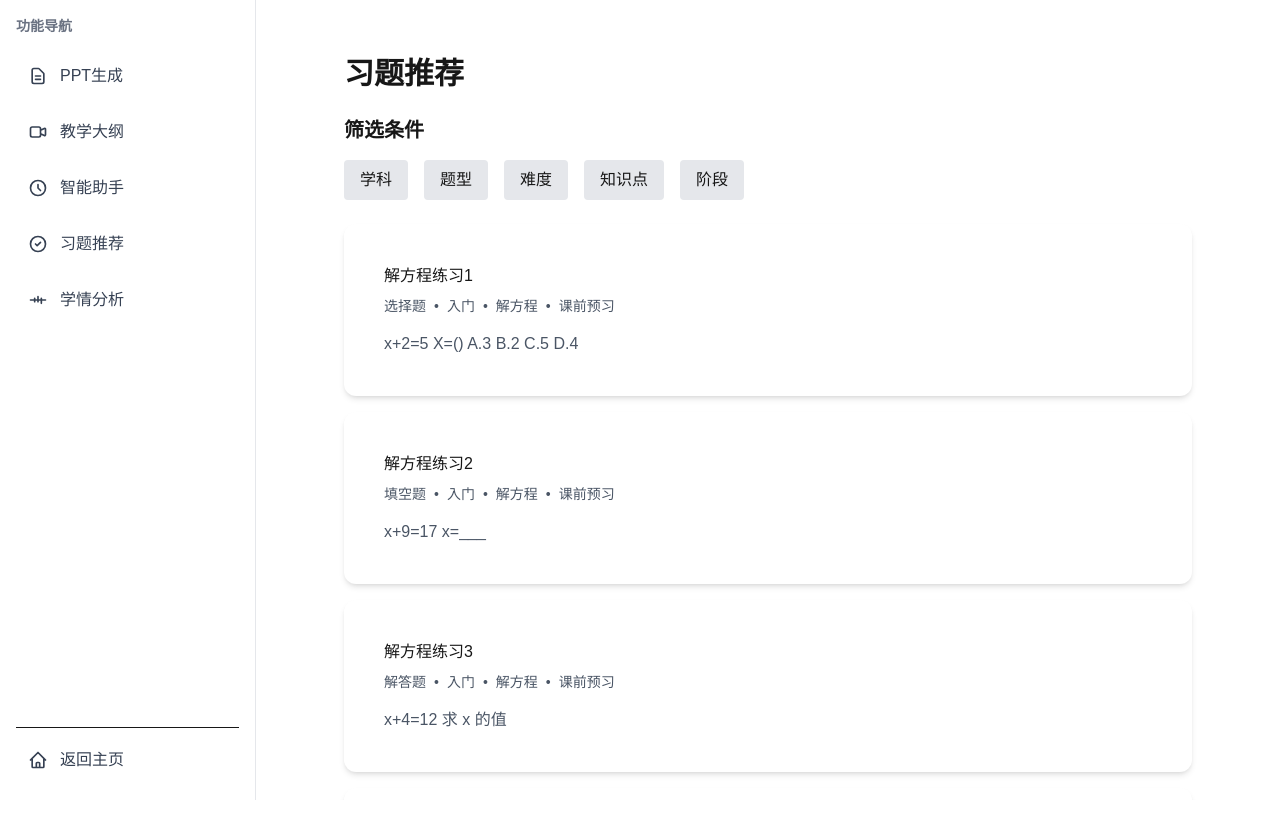
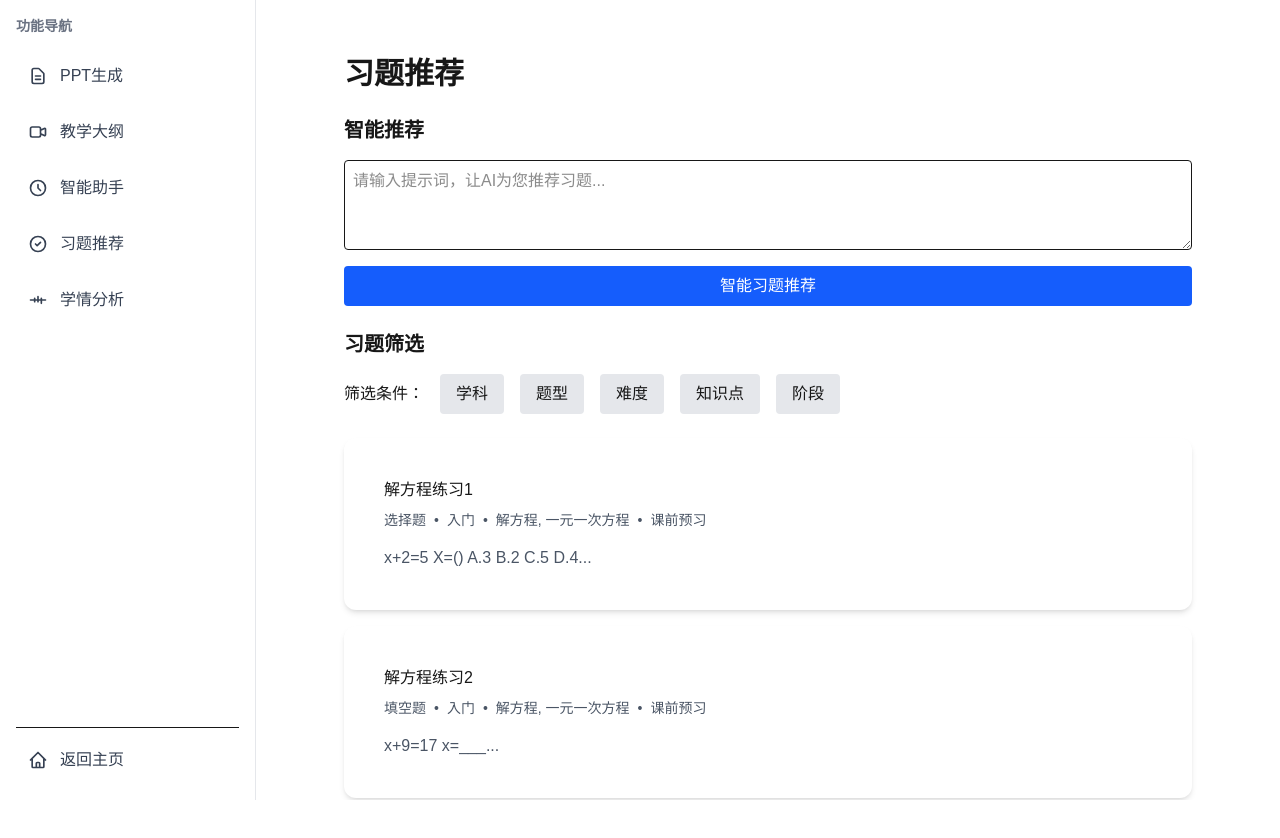
Before and after one commit to Aliancn/teachflow, a Next.js app: page /dashboard/exercise in a window 1280 px wide. Shown: the top 838 px of the page. Built offline with nearby package versions, Linux system fonts and the light colour scheme; what @next/env would draw is missing.

Commit message:
实现习题推荐的手动筛选功能

```diff
--- a/public/mathProblems.json
+++ b/public/mathProblems.json
@@ -2,7 +2,7 @@
   {
     "学科": "数学",
     "标题": "解方程练习1",
-    "知识点": "解方程",
+    "知识点": ["解方程", "一元一次方程"],
     "难度": "入门",
     "阶段": "课前预习",
     "题型": "选择题",
@@ -12,7 +12,7 @@
   {
     "学科": "数学",
     "标题": "解方程练习2",
-    "知识点": "解方程",
+    "知识点": ["解方程", "一元一次方程"],
     "难度": "入门",
     "阶段": "课前预习",
     "题型": "填空题",
@@ -22,7 +22,7 @@
   {
     "学科": "数学",
     "标题": "解方程练习3",
-    "知识点": "解方程",
+    "知识点": ["解方程", "一元一次方程"],
     "难度": "入门",
     "阶段": "课前预习",
     "题型": "解答题",
@@ -32,7 +32,7 @@
   {
     "学科": "数学",
     "标题": "解方程练习4",
-    "知识点": "解方程",
+    "知识点": ["解方程", "一元一次方程"],
     "难度": "简单",
     "阶段": "承前启后",
     "题型": "选择题",
@@ -42,7 +42,7 @@
   {
     "学科": "数学",
     "标题": "解方程练习5",
-    "知识点": "解方程",
+    "知识点": ["解方程", "一元一次方程"],
     "难度": "简单",
     "阶段": "承前启后",
     "题型": "填空题",
@@ -52,7 +52,7 @@
   {
     "学科": "数学",
     "标题": "解方程练习6",
-    "知识点": "解方程",
+    "知识点": ["解方程", "一元一次方程"],
     "难度": "简单",
     "阶段": "承前启后",
     "题型": "解答题",
@@ -62,7 +62,7 @@
   {
     "学科": "数学",
     "标题": "解方程练习7",
-    "知识点": "解方程",
+    "知识点": ["解方程", "一元一次方程"],
     "难度": "简单",
     "阶段": "承前启后",
     "题型": "解答题",
@@ -72,7 +72,7 @@
   {
     "学科": "数学",
     "标题": "解方程练习8",
-    "知识点": "解方程",
+    "知识点": ["解方程", "一元一次方程"],
     "难度": "普通",
     "阶段": "随堂检测",
     "题型": "选择题",
@@ -82,7 +82,7 @@
   {
     "学科": "数学",
     "标题": "解方程练习9",
-    "知识点": "解方程",
+    "知识点": ["解方程", "一元一次方程"],
     "难度": "普通",
     "阶段": "随堂检测",
     "题型": "填空题",
@@ -92,7 +92,7 @@
   {
     "学科": "数学",
     "标题": "解方程练习10",
-    "知识点": "解方程",
+    "知识点": ["解方程", "一元一次方程"],
     "难度": "普通",
     "阶段": "随堂检测",
     "题型": "解答题",
@@ -102,7 +102,7 @@
   {
     "学科": "数学",
     "标题": "解方程练习11",
-    "知识点": "解方程",
+    "知识点": ["解方程", "一元一次方程"],
     "难度": "困难",
     "阶段": "复习巩固",
     "题型": "选择题",
@@ -112,7 +112,7 @@
   {
     "学科": "数学",
     "标题": "解方程练习12",
-    "知识点": "解方程",
+    "知识点": ["解方程", "一元一次方程"],
     "难度": "困难",
     "阶段": "复习巩固",
     "题型": "填空题",
@@ -122,7 +122,7 @@
   {
     "学科": "数学",
     "标题": "解方程练习13",
-    "知识点": "解方程",
+    "知识点": ["解方程", "一元一次方程"],
     "难度": "困难",
     "阶段": "复习巩固",
     "题型": "解答题",
@@ -132,7 +132,7 @@
   {
     "学科": "数学",
     "标题": "解方程练习14",
-    "知识点": "解方程",
+    "知识点": ["解方程", "一元一次方程"],
     "难度": "困难",
     "阶段": "复习巩固",
     "题型": "解答题",
@@ -142,7 +142,7 @@
   {
     "学科": "数学",
     "标题": "解方程练习15",
-    "知识点": "解方程",
+    "知识点": ["解方程", "分式方程"],
     "难度": "竞赛",
     "阶段": "竞赛",
     "题型": "选择题",
@@ -152,7 +152,7 @@
   {
     "学科": "数学",
     "标题": "解方程练习16",
-    "知识点": "解方程",
+    "知识点": ["解方程", "分式方程"],
     "难度": "竞赛",
     "阶段": "竞赛",
     "题型": "填空题",
@@ -162,7 +162,7 @@
   {
     "学科": "数学",
     "标题": "解方程练习17",
-    "知识点": "解方程",
+    "知识点": ["解方程", "分式方程"],
     "难度": "竞赛",
     "阶段": "竞赛",
     "题型": "填空题",
@@ -172,7 +172,7 @@
   {
     "学科": "数学",
     "标题": "解方程练习18",
-    "知识点": "解方程",
+    "知识点": ["解方程", "分式方程"],
     "难度": "竞赛",
     "阶段": "竞赛",
     "题型": "解答题",
--- a/src/app/dashboard/analysis/page.tsx
+++ b/src/app/dashboard/analysis/page.tsx
@@ -124,7 +124,7 @@ export default function CourseSelectionPage() {
           <div className="relative mb-4">
             {/* “个人学情”按钮 */}
             <button
-              className="px-4 py-2 bg-blue-600 text-white rounded"
+              className="px-4 py-2 bg-blue-600 text-white rounded hover:bg-blue-700"
               onClick={() => {
                 setDropdownVisible(!isDropdownVisible);
                 setShowOverallAnalysis(false);
@@ -140,8 +140,7 @@ export default function CourseSelectionPage() {
                 {selectedCourseData?.students.map((student, index) => (
                   <div
                     key={index}
-                    className={`px-4 py-2 cursor-pointer ${
-                      index === selectedStudentIndex ? "bg-blue-600 text-white" : "hover:bg-gray-200"
+                    className={`px-4 py-2 cursor-pointer ${index === selectedStudentIndex ? "bg-blue-600 text-white" : "hover:bg-gray-200"
                       }`}
                     onClick={() => {
                       setSelectedStudentIndex(index); // 更新选中的学生
@@ -156,7 +155,7 @@ export default function CourseSelectionPage() {
 
             {/* “整体学情”按钮 */}
             <button
-              className="ml-8 px-4 py-2 bg-blue-600 text-white rounded"
+              className="ml-8 px-4 py-2 bg-blue-600 text-white rounded hover:bg-blue-700"
               onClick={() => {
                 setShowOverallAnalysis(true); // 切换到整体学情
                 setDropdownVisible(false); // 隐藏下拉菜单
@@ -421,14 +420,23 @@ export default function CourseSelectionPage() {
             </>
           )}
 
-
-          {/* 返回按钮 */}
+          {/* 返回按钮和智能习题推荐按钮 */}
+          <div className="mt-4 flex space-x-4">
             <button
-            className="mt-4 px-4 py-2 bg-blue-600 text-white rounded hover:bg-blue-600"
+              className="px-4 py-2 bg-blue-600 text-white rounded hover:bg-blue-700"
               onClick={() => setSelectedCourse(null)}
             >
               返回科目选择
             </button>
+            <button
+              className="px-4 py-2 bg-blue-600 text-white rounded hover:bg-blue-700"
+              onClick={() => {
+                window.location.href = "/dashboard/exercise";
+              }}
+            >
+              智能习题推荐
+            </button>
+          </div>
         </div>
       )}
     </div>
--- a/src/app/dashboard/exercise/page.tsx
+++ b/src/app/dashboard/exercise/page.tsx
@@ -8,6 +8,11 @@ export default function ExercisePage() {
   const searchParams = useSearchParams();
   const [selectedProblem, setSelectedProblem] = useState<number | null>(null);
   const [problems, setProblems] = useState<any[]>([]);
+  const [knowledgePoints, setKnowledgePoints] = useState<string[]>([]); // 动态知识点
+  const [subjects, setSubjects] = useState<string[]>([]); // 动态学科
+  const [types, setTypes] = useState<string[]>([]); // 动态题型
+  const [difficulties, setDifficulties] = useState<string[]>([]); // 动态难度
+  const [stages, setStages] = useState<string[]>([]); // 动态阶段
   const [selectedFilters, setSelectedFilters] = useState<{
     subject: string[];
     type: string[];
@@ -27,13 +32,24 @@ export default function ExercisePage() {
 
   // 获取 JSON 数据
   useEffect(() => {
-    fetch("/mathProblems.json")
-      .then(response => response.json())
-      .then(data => {
-        const formattedProblems = data.map((problem: any) => ({
+    const fetchProblems = async () => {
+      try {
+        const [mathResponse, englishResponse] = await Promise.all([
+          fetch("/mathProblems.json"),
+          fetch("/englishProblems.json"),
+        ]);
+        const [mathData, englishData] = await Promise.all([
+          mathResponse.json(),
+          englishResponse.json(),
+        ]);
+
+        // 合并两个数据集
+        const combinedData = [...mathData, ...englishData];
+
+        const formattedProblems = combinedData.map((problem: any) => ({
           title: problem["标题"],
           subject: problem["学科"],
-          knowledgePoint: problem["知识点"],
+          knowledgePoint: problem["知识点"], // 支持多个知识点（数组）
           difficulty: problem["难度"],
           stage: problem["阶段"],
           type: problem["题型"],
@@ -41,8 +57,28 @@ export default function ExercisePage() {
           answer: problem["答案"],
         }));
         setProblems(formattedProblems);
-      })
-      .catch(error => console.error("获取数据失败:", error));
+
+        // 动态提取属性值
+        const uniqueSubjects = Array.from(new Set(combinedData.map((problem: any) => problem["学科"])));
+        const uniqueTypes = Array.from(new Set(combinedData.map((problem: any) => problem["题型"])));
+        const uniqueDifficulties = Array.from(new Set(combinedData.map((problem: any) => problem["难度"])));
+        const uniqueStages = Array.from(new Set(combinedData.map((problem: any) => problem["阶段"])));
+        const uniqueKnowledgePoints = Array.from(
+          new Set(combinedData.flatMap((problem: any) => problem["知识点"])) // 展平知识点数组
+        );
+
+        // 设置动态属性值
+        setSubjects(uniqueSubjects);
+        setTypes(uniqueTypes);
+        setDifficulties(uniqueDifficulties);
+        setStages(uniqueStages);
+        setKnowledgePoints(uniqueKnowledgePoints as string[]);
+      } catch (error) {
+        console.error("获取数据失败:", error);
+      }
+    };
+
+    fetchProblems();
   }, []);
 
   // 更新筛选条件
@@ -62,7 +98,8 @@ export default function ExercisePage() {
       (selectedFilters.subject.length === 0 || selectedFilters.subject.includes(problem.subject)) &&
       (selectedFilters.type.length === 0 || selectedFilters.type.includes(problem.type)) &&
       (selectedFilters.difficulty.length === 0 || selectedFilters.difficulty.includes(problem.difficulty)) &&
-      (selectedFilters.knowledgePoint.length === 0 || selectedFilters.knowledgePoint.includes(problem.knowledgePoint)) &&
+      (selectedFilters.knowledgePoint.length === 0 ||
+        selectedFilters.knowledgePoint.some(knowledge => problem.knowledgePoint.includes(knowledge))) && // 检查知识点是否匹配
       (selectedFilters.stage.length === 0 || selectedFilters.stage.includes(problem.stage))
     );
   });
@@ -87,22 +124,38 @@ export default function ExercisePage() {
     <div className="p-6 max-w-4xl mx-auto">
       <h1 className="text-3xl font-bold mb-6">习题推荐</h1>
 
+      {/* 智能推荐 */}
+      <div className="mb-6">
+        <h2 className="text-xl font-semibold mb-4">智能推荐</h2>
+        <div className="flex flex-col gap-4">
+          <textarea
+            className="w-full p-2 border rounded"
+            placeholder="请输入提示词，让AI为您推荐习题..."
+            rows={3}
+          ></textarea>
+          <button className="px-4 py-2 bg-blue-600 text-white rounded hover:bg-blue-700">
+            智能习题推荐
+          </button>
+        </div>
+      </div>
+
       {/* 筛选标签组 */}
       <div className="mb-6">
-        <h2 className="text-xl font-semibold mb-4">筛选条件</h2>
+        <h2 className="text-xl font-semibold mb-4">习题筛选</h2>
         <div className="flex gap-4">
+          <span className="font-medium self-center">筛选条件：</span>
           {/* 筛选按钮 */}
           {[
-            { label: "学科", key: "subject" as keyof typeof selectedFilters, options: ["数学"] },
-            { label: "题型", key: "type" as keyof typeof selectedFilters, options: ["选择题", "填空题", "解答题"] },
-            { label: "难度", key: "difficulty" as keyof typeof selectedFilters, options: ["入门", "简单", "普通", "困难", "竞赛"] },
-            { label: "知识点", key: "knowledgePoint" as keyof typeof selectedFilters, options: ["解方程"] },
-            { label: "阶段", key: "stage" as keyof typeof selectedFilters, options: ["课前预习", "承前启后", "随堂检测", "复习巩固", "竞赛"] },
+            { label: "学科", key: "subject" as keyof typeof selectedFilters, options: subjects },
+            { label: "题型", key: "type" as keyof typeof selectedFilters, options: types },
+            { label: "难度", key: "difficulty", options: difficulties },
+            { label: "知识点", key: "knowledgePoint" as keyof typeof selectedFilters, options: knowledgePoints },
+            { label: "阶段", key: "stage" as keyof typeof selectedFilters, options: stages },
           ].map(filter => (
             <button
               key={filter.key}
-              className={`px-4 py-2 rounded ${activeFilter === filter.key ? "bg-blue-700 text-white" : "bg-gray-200"}`}
-              onClick={() => setActiveFilter(activeFilter === filter.key ? null : filter.key)}
+              className={`px-4 py-2 rounded ${activeFilter === filter.key ? "bg-blue-700 text-white " : "bg-gray-200"}`}
+              onClick={() => setActiveFilter(activeFilter === filter.key ? null : filter.key as keyof typeof selectedFilters)}
             >
               {filter.label}
             </button>
@@ -111,13 +164,13 @@ export default function ExercisePage() {
 
         {/* 筛选选项 */}
         {activeFilter && (
-          <div className="mt-4 p-4 border rounded bg-gray-100">
+          <div className="mt-4 p-4 rounded bg-gray-100">
             {[
-              { label: "学科", key: "subject", options: ["数学"] },
-              { label: "题型", key: "type", options: ["选择题", "填空题", "解答题"] },
-              { label: "难度", key: "difficulty", options: ["入门", "简单", "普通", "困难", "竞赛"] },
-              { label: "知识点", key: "knowledgePoint", options: ["解方程"] },
-              { label: "阶段", key: "stage", options: ["课前预习", "承前启后", "随堂检测", "复习巩固", "竞赛"] },
+              { label: "学科", key: "subject", options: subjects },
+              { label: "题型", key: "type", options: types },
+              { label: "难度", key: "difficulty", options: difficulties },
+              { label: "知识点", key: "knowledgePoint", options: knowledgePoints },
+              { label: "阶段", key: "stage", options: stages },
             ]
               .find(filter => filter.key === activeFilter)
               ?.options.map(option => (
@@ -149,7 +202,7 @@ export default function ExercisePage() {
                 <span>•</span>
                 <span>{problem.difficulty}</span>
                 <span>•</span>
-                <span>{problem.knowledgePoint}</span>
+                <span>{problem.knowledgePoint.join(", ")}</span> {/* 显示多个知识点 */}
                 <span>•</span>
                 <span>{problem.stage}</span>
               </div>
@@ -162,7 +215,7 @@ export default function ExercisePage() {
                     </div>
                   </>
                 ) : (
-                  <p className="text-gray-600">{problem.content.slice(0, 50)}</p>
+                  <p className="text-gray-600">{problem.content.slice(0, 50)}...</p>
                 )}
               </div>
             </div>
@@ -181,8 +234,8 @@ export default function ExercisePage() {
         </button>
         <div>
           第{" "}
-            <label className="sr-only" htmlFor="page-input">跳转到页码</label>
-            <input
+          <label className="sr-only" htmlFor="page-input">跳转到页码</label>
+          <input
             id="page-input"
             type="number"
             value={currentPage}
@@ -191,7 +244,7 @@ export default function ExercisePage() {
             min={1}
             max={totalPages}
             placeholder="页码"
-            />{" "}
+          />{" "}
           页，共 {totalPages} 页
         </div>
         <button
```
Also changed, not shown: public/englishProblems.json (added, +112 -0 lines). Lines whose indentation alone changed are shown as unchanged.
